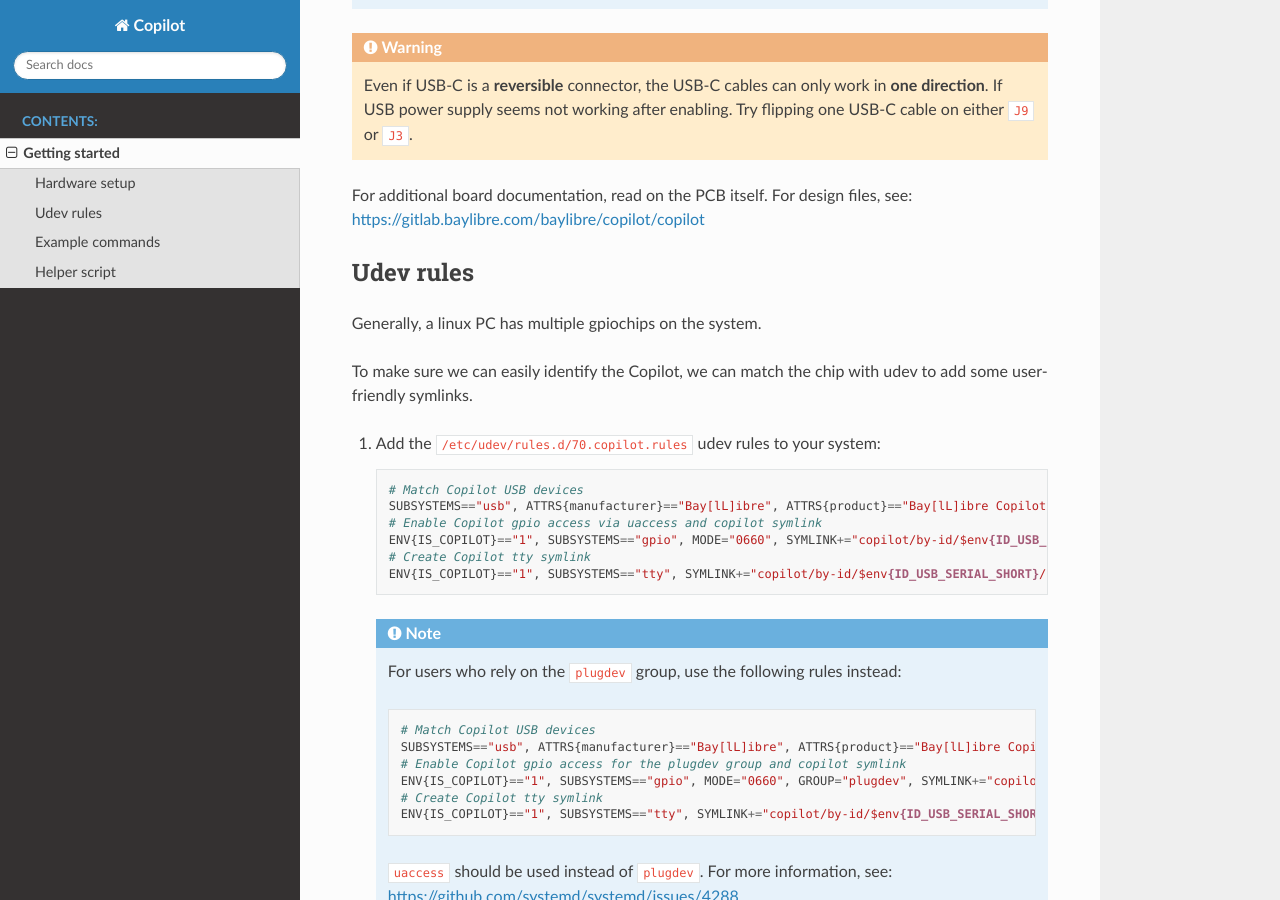
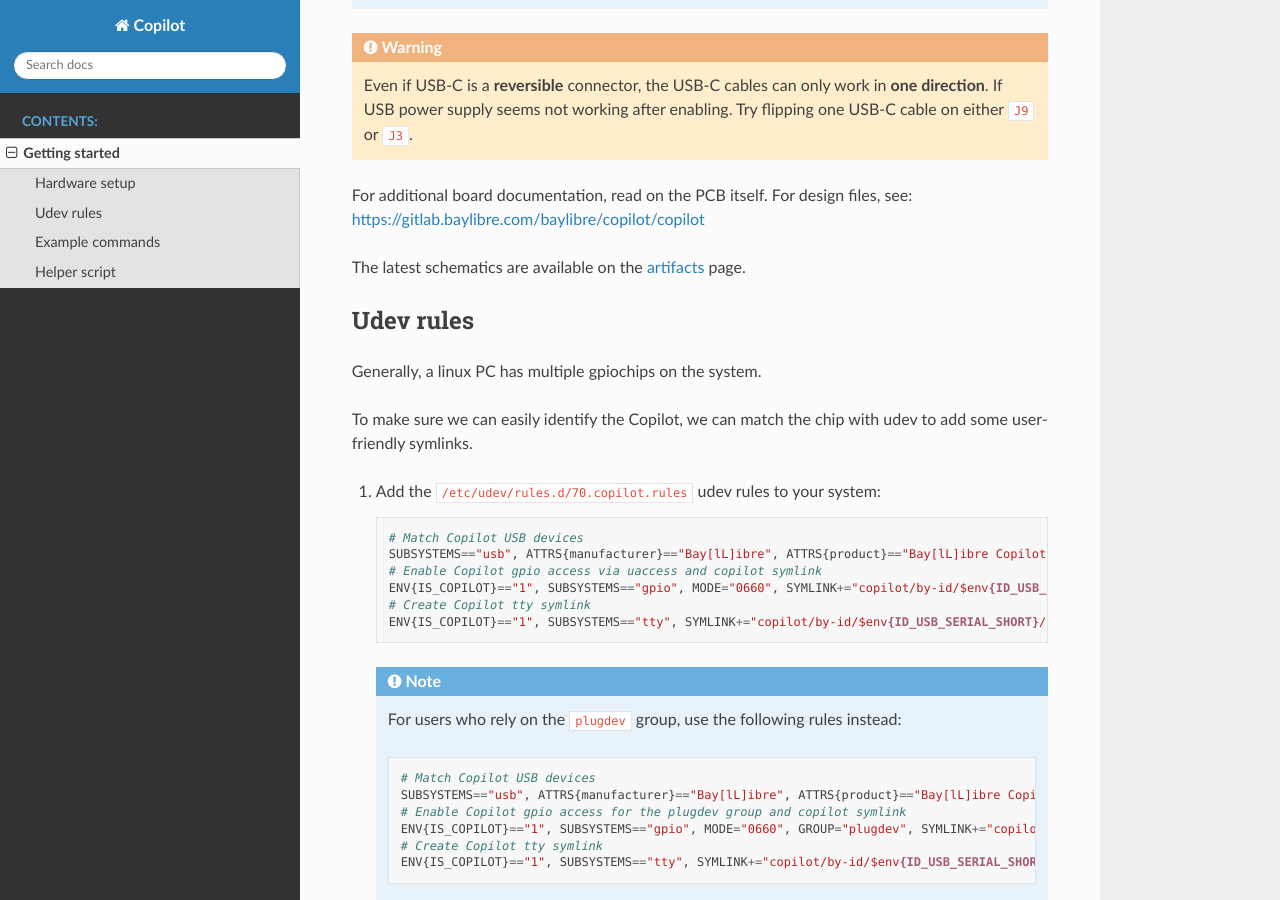
Before and after one commit to BayLibre/Copilot, a Sphinx documentation site: the page built from doc/source/getting-started.rst, in a window 1280 px wide and 900 px high, scrolled down 998 px. Built offline with Sphinx 7.4.7 and the Read the Docs theme 2.0.0, drawn with Linux system fonts in a browser that asks for light colours.

Commit message:
doc: getting-started: add link to gitlab artifacts
Link the generatic schematics on the getting started pages.

Signed-off-by: Mattijs Korpershoek <mkorpershoek@baylibre.com>

```diff
--- a/doc/source/getting-started.rst
+++ b/doc/source/getting-started.rst
@@ -24,6 +24,8 @@
 
 For additional board documentation, read on the PCB itself.
 For design files, see: https://gitlab.baylibre.com/baylibre/copilot/copilot
+
+The latest schematics are available on the `artifacts <https://gitlab.baylibre.com/baylibre/copilot/copilot/-/jobs/artifacts/main/browse?job=kicad>`_ page.
 
 Udev rules
 ----------
```
